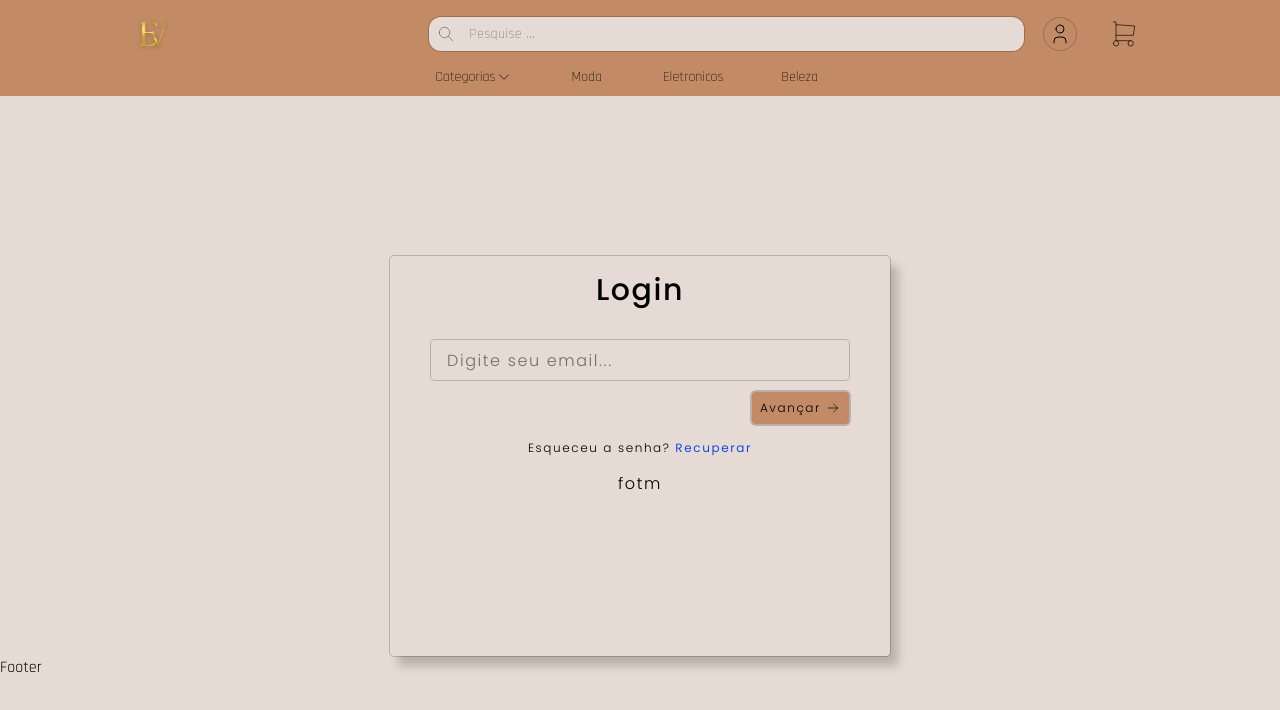
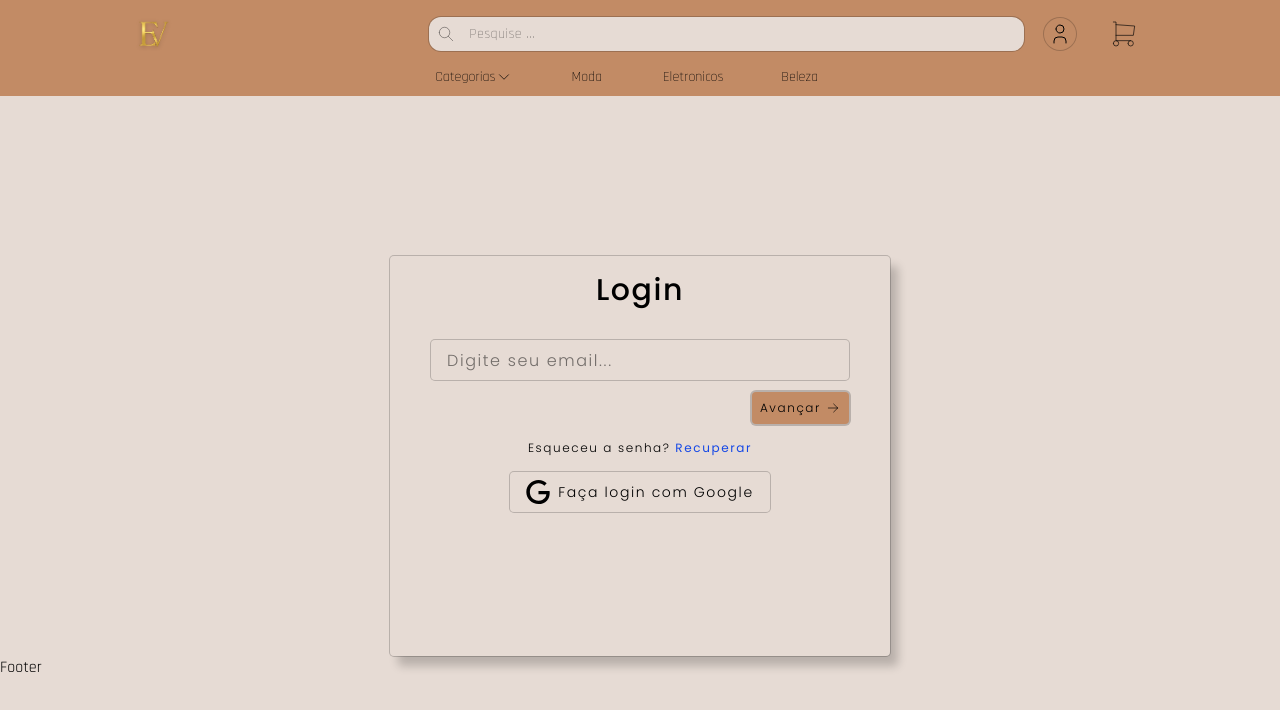
Before and after one commit to jailson-silva-py/entervip-shop, a Next.js app: page /login in a window 1280 px wide. Shown: the top 710 px of the page. Built offline with nearby package versions, Linux system fonts and the light colour scheme; no server answers.

Commit message:
Finalizando front do LoginForm, Iniciando ajuste Profile Dropdown

```diff
--- a/next.config.ts
+++ b/next.config.ts
@@ -3,7 +3,12 @@ import type { NextConfig } from "next";
 const nextConfig: NextConfig = {
   /* config options here */
   reactCompiler: true,
-  serverExternalPackages:["@libsql/client", "@prisma/adapter-libsql"]
+  serverExternalPackages:["@libsql/client", "@prisma/adapter-libsql"],
+  images:{remotePatterns:[
+
+    new URL('https://lh3.googleusercontent.com/**')
+
+  ]}
 };
 
 export default nextConfig;
--- /dev/null
+++ b/src/app/recovery_account/page.tsx
@@ -0,0 +1,9 @@
+const RecoveryAccount = () => {
+
+
+
+    return (<h1>Recovery</h1>)
+
+}
+
+export default RecoveryAccount
--- a/src/components/LoginForm.tsx
+++ b/src/components/LoginForm.tsx
@@ -3,6 +3,7 @@ import InputText from "./InputText"
 import { Poppins } from "next/font/google"
 import ClientFormMultiStep from "./ClientFormMultiStep"
 import Link from "next/link"
+import LoginSocialButon from "./LoginSocialButton"
 
 const poppins = Poppins({
 
@@ -28,10 +29,12 @@ const LoginForm = () => {
     <ClientFormMultiStep/>
 
     <p className="text-xs">Esqueceu a senha?
-        <Link className="text-blue-700 font-normal hover:font-medium" href="/recovery_account"> Recuperar</Link>
+        <Link className="text-blue-700 font-normal
+        hover:font-medium" href="/recovery_account"> Recuperar</Link>
     </p>
 
-    fotm
+    <LoginSocialButon socialName="google"/>
+
     </div>
     )
 
--- a/src/components/LoginSocialButton.tsx
+++ b/src/components/LoginSocialButton.tsx
@@ -0,0 +1,53 @@
+import { signIn } from "auth";
+import { JSX } from "react";
+import { IconType } from "react-icons";
+import { SiGoogle } from "react-icons/si";
+import { TbBrandGoogle } from "react-icons/tb";
+
+interface Iprops {
+
+    socialName: 'google'
+
+}
+
+const FirsLetterUpper = (s:string) => {
+    const newS = s.trim()[0].toUpperCase() + s.substring(1, s.length)
+    return newS
+
+}
+
+const arrayIcons = {
+
+    google:<SiGoogle size={24}/>
+
+}
+
+const LoginSocialButon = async ({socialName}:Iprops) => {
+
+    const name = FirsLetterUpper(socialName)
+    console.log(name)
+    return (
+
+        <form action={async () => {
+
+            "use server";
+            await signIn(socialName)
+
+        }}>
+
+        <button type="submit" className="h-10 shadow-[0_0_0_1px]
+        shadow-shadow flex items-center cursor-pointer gap-2
+        rounded-sm px-4 py-2 tracking-widest font-light hover:bg-bg-2 focus-within:opacity-70">
+
+            {socialName in arrayIcons && arrayIcons[socialName]}
+            <span className="text-sm">Faça login com {name}</span>
+
+        </button>
+
+        </form>
+
+    )
+
+}
+
+export default LoginSocialButon
```
